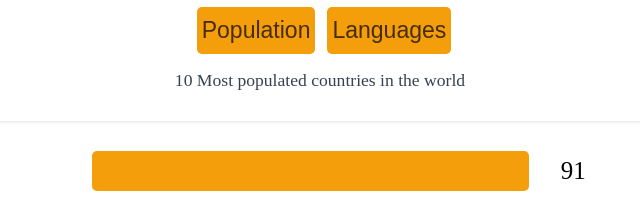
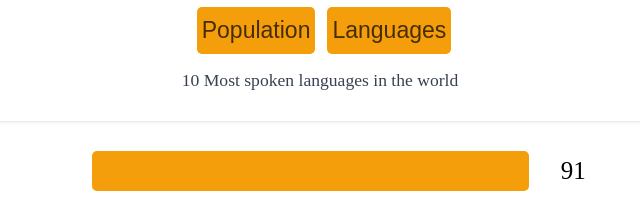
Before and after one commit to Tituz175/World-Countries-Data, a plain HTML site: page index.html in a window 1280 px wide. Both pictures are taken after a click on the button "Languages". Shown: the part 189-387 px from the top of the page, 320-960 px from the left. Drawn offline with Linux system fonts and the light colour scheme.

```diff
--- a/index.html
+++ b/index.html
@@ -21,7 +21,7 @@
                 <button class="languages">Languages</button>
                 <p class="feedback"></p>
             </div>
-            <h4 class="graph-title">10 Most populated countries in the world</h4>
+            <h4 class="graph-title"></h4>
             <div class="graphs">
                 <div class="graph-wrapper" id="stat" style="padding: 0px 0px; box-sizing: border-box;font-size: 25px; font-weight: 300;">
 
--- a/index.js
+++ b/index.js
@@ -1,5 +1,6 @@
 const buttonPopulation = document.querySelector(".population");
 const buttonLanguage = document.querySelector(".languages");
+const chatTitle = document.querySelector(".graph-title");
 
 let totalPopulation = 0;
 let worldPopulation = () => {
@@ -40,6 +41,7 @@ let countryValue;
 let populationOn = false;
 
 let populationDisplay = (world = "World", population = 7693165599) => {
+  chatTitle.textContent = "10 Most populated countries in the world";
   populationContainer = document.createElement("div");
   populationContainer.setAttribute("class", "population-container");
   countryName = document.createElement("div");
@@ -123,6 +125,7 @@ console.log(mostSpokenLanguages(countries, 10));
 let languageOn = false;
 
 let languageDisplay = (language, value) => {
+    chatTitle.textContent = "10 Most spoken languages in the world";
   languageContainer = document.createElement("div");
   languageContainer.setAttribute("class", "language-container");
   languageName = document.createElement("div");
```
